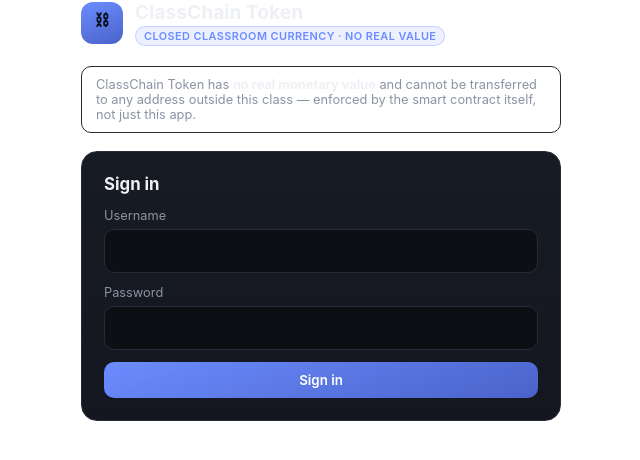
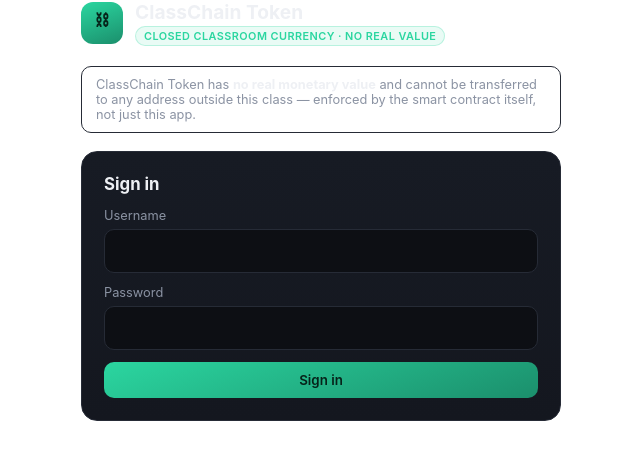
Before and after one commit to anjiri1684/Training-UI-for-the-Sepolia-Training-USDT-USDT-token, a website: page class/index.html in a window 1280 px wide. Shown: the whole page, without its empty margins (319-959 px from the left). Drawn offline with Linux system fonts and the light colour scheme.

Commit message:
Unify ClassChain dashboard styling with Training USDT (same teal palette)

```diff
--- a/class/class.css
+++ b/class/class.css
@@ -35,7 +35,7 @@ body { padding: 0; }
   text-decoration: none;
 }
 .side-link:hover { background: rgba(255,255,255,0.04); color: var(--text); }
-.side-link.active { background: rgba(108, 140, 255, 0.12); color: var(--accent); }
+.side-link.active { background: rgba(43, 214, 160, 0.12); color: var(--accent); }
 .side-ico { width: 16px; text-align: center; opacity: 0.85; }
 
 .sidebar-section label {
@@ -62,7 +62,7 @@ body { padding: 0; }
 .hero-num .label { font-size: 0.78rem; color: var(--muted); margin-bottom: 6px; text-transform: uppercase; letter-spacing: 0.04em; }
 .hero-num .value {
   font-size: 2.4rem; font-weight: 800; letter-spacing: -0.02em;
-  background: linear-gradient(180deg, #ffffff, #cdd8ff);
+  background: linear-gradient(180deg, #ffffff, #b9f5e2);
   -webkit-background-clip: text; background-clip: text; color: transparent;
 }
 
--- a/class/style.css
+++ b/class/style.css
@@ -1,16 +1,16 @@
 :root {
   color-scheme: light dark;
   --bg: #0b0d12;
-  --bg-glow: radial-gradient(circle at 20% -10%, #1a2a3d 0%, transparent 45%),
-             radial-gradient(circle at 100% 0%, #23163a 0%, transparent 40%);
+  --bg-glow: radial-gradient(circle at 20% -10%, #113828 0%, transparent 45%),
+             radial-gradient(circle at 100% 0%, #16233a 0%, transparent 40%);
   --card: #14171f;
   --card-2: #171b24;
   --border: #262b36;
   --text: #eef0f4;
   --muted: #8b93a3;
-  --accent: #6c8cff;
-  --accent-dim: #4a63c9;
-  --accent-ink: #06101f;
+  --accent: #2bd6a0;
+  --accent-dim: #1b8f6c;
+  --accent-ink: #06231a;
   --danger: #ff6b6f;
   --warn: #f2c14e;
 }
@@ -41,8 +41,8 @@ body {
 .badge {
   display: inline-block; font-size: 0.68rem; font-weight: 600;
   text-transform: uppercase; letter-spacing: 0.04em;
-  background: rgba(108, 140, 255, 0.12); color: var(--accent);
-  border: 1px solid rgba(108, 140, 255, 0.3);
+  background: rgba(43, 214, 160, 0.1); color: var(--accent);
+  border: 1px solid rgba(43, 214, 160, 0.25);
   padding: 2px 8px; border-radius: 999px;
 }
 
@@ -82,7 +82,7 @@ button {
 button.primary {
   width: 100%;
   background: linear-gradient(160deg, var(--accent), var(--accent-dim));
-  color: #fff;
+  color: var(--accent-ink);
   border: none;
 }
 button:disabled { opacity: 0.5; cursor: not-allowed; }
```
